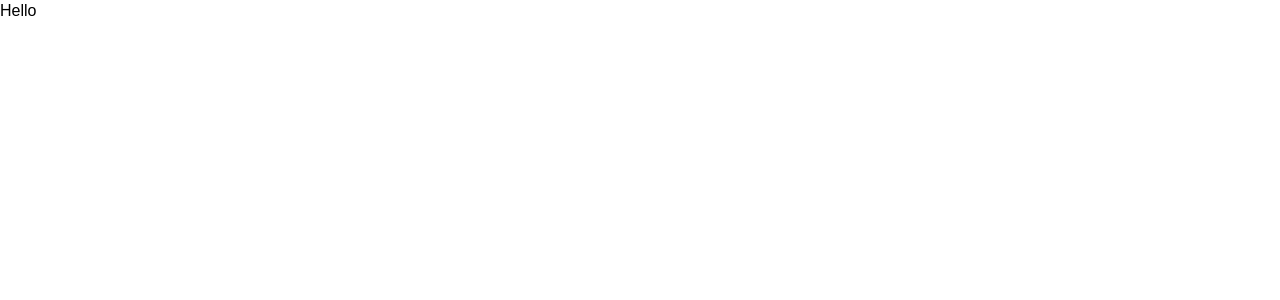
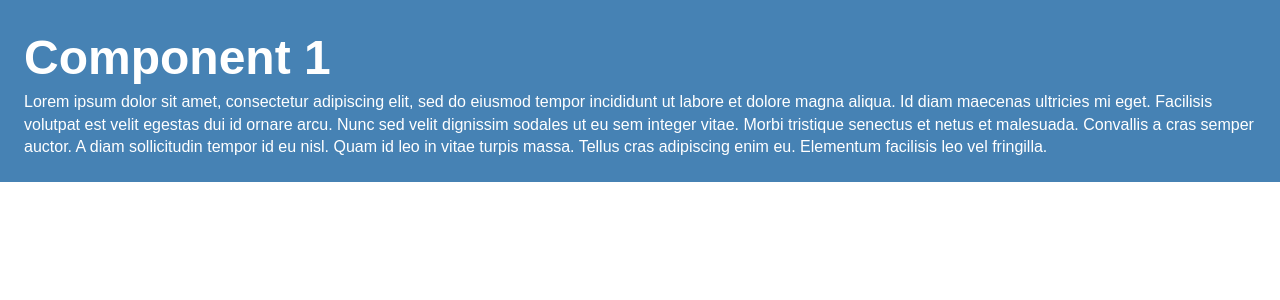
Before and after one commit to ZoeyF75/react-spring-animations, a React (Create React App) app: page / in a window 1280 px wide. Shown: the top 300 px of the page. Built offline with nearby package versions, Linux system fonts and the light colour scheme.

Commit message:
Component 1

```diff
--- a/package.json
+++ b/package.json
@@ -9,6 +9,7 @@
     "react": "^17.0.2",
     "react-dom": "^17.0.2",
     "react-scripts": "4.0.3",
+    "react-spring": "^9.1.1",
     "web-vitals": "^1.1.1"
   },
   "scripts": {
--- a/src/App.js
+++ b/src/App.js
@@ -1,12 +1,9 @@
 import './App.css';
+import Component1 from './components/Component1';
 
 function App() {
   return (
-    <div>
-      <header>
-        Hello
-      </header>
-    </div>
+    <Component1 />
   );
 }
 
--- /dev/null
+++ b/src/components/Component1.js
@@ -0,0 +1,25 @@
+import { Spring } from 'react-spring';
+
+export default function Component1() {
+  return (
+    <Spring
+      from={{ opacity: 0 }}
+      to={{ opacity: 1 }}
+    >
+      {props => (
+        <div style={props}>
+          <div style={c1Style}>
+          <h1>Component 1</h1>
+          <p>Lorem ipsum dolor sit amet, consectetur adipiscing elit, sed do eiusmod tempor incididunt ut labore et dolore magna aliqua. Id diam maecenas ultricies mi eget. Facilisis volutpat est velit egestas dui id ornare arcu. Nunc sed velit dignissim sodales ut eu sem integer vitae. Morbi tristique senectus et netus et malesuada. Convallis a cras semper auctor. A diam sollicitudin tempor id eu nisl. Quam id leo in vitae turpis massa. Tellus cras adipiscing enim eu. Elementum facilisis leo vel fringilla.</p>
+          </div>
+        </div>
+      )}
+    </Spring>
+  )
+}
+
+const c1Style = {
+  background: 'steelblue',
+  color: 'white',
+  padding: '1.5rem'
+}
```
Also changed, not shown: 1 other file (tests, documents, lock files or other folders).
